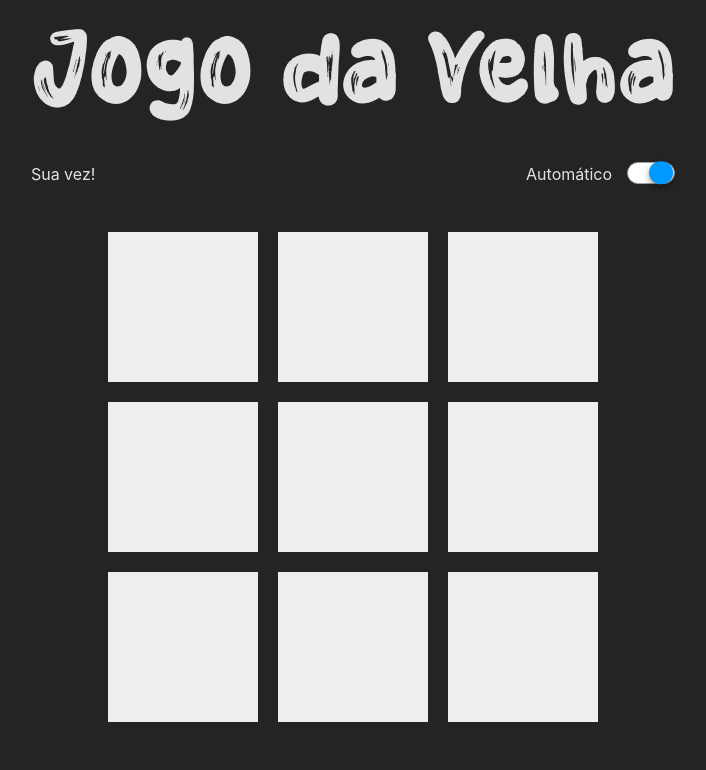
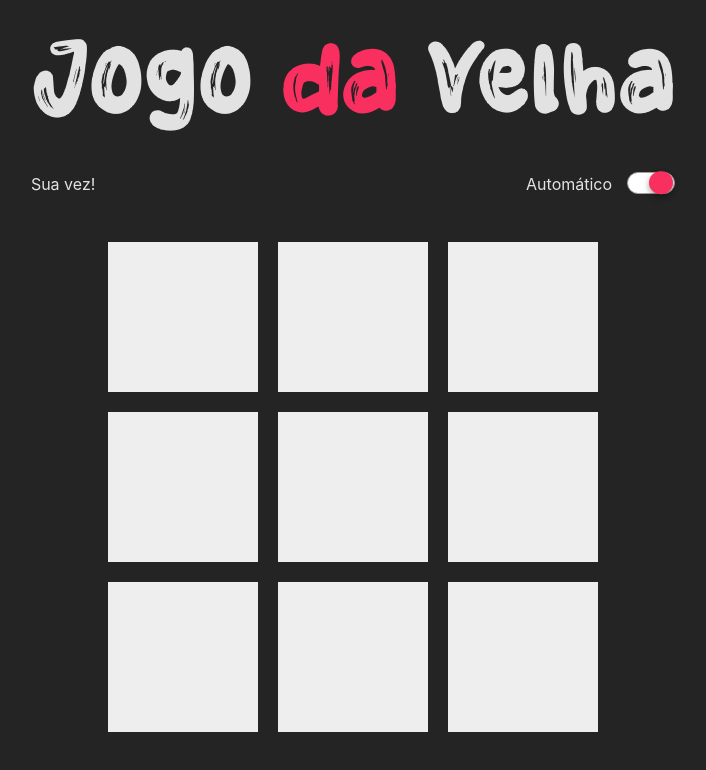
Before and after one commit to igorssc/jogo-da-velha, a React (Vite) app: page / in a window 1280 px wide. Shown: the top 770 px of the page, without its empty margins (287-993 px from the left). Built offline with nearby package versions, Linux system fonts and the light colour scheme.

Commit message:
Edit style css #4

```diff
--- a/src/components/Header.module.css
+++ b/src/components/Header.module.css
@@ -2,7 +2,11 @@
   font-family: low_budget;
   font-size: 48px;
   text-align: center;
-  margin-top: 60px;
+  margin-top: 70px;
+}
+
+.title span {
+  color: #f92f60;
 }
 
 @media (min-width: 768px) {
--- a/src/components/Header.tsx
+++ b/src/components/Header.tsx
@@ -9,7 +9,9 @@ export const Header = () => {
 
   return (
     <>
-      <h1 className={styles.title}>Jogo da Velha</h1>
+      <h1 className={styles.title}>
+        Jogo <span>da</span> Velha
+      </h1>
       <div className={styles.details}>
         <p className={styles.current_player}>
           {isAutomatic && currentPlayer === 1 && "Sua vez!"}
--- a/src/components/Toggle.module.css
+++ b/src/components/Toggle.module.css
@@ -45,5 +45,5 @@
 }
 .ToggleSwitch .ToggleSwitch__wrapper .Slider.isChecked:before {
   left: calc(100% - 0.1rem - 1.45rem);
-  background: #09f;
+  background: #f92f60;
 }
```
